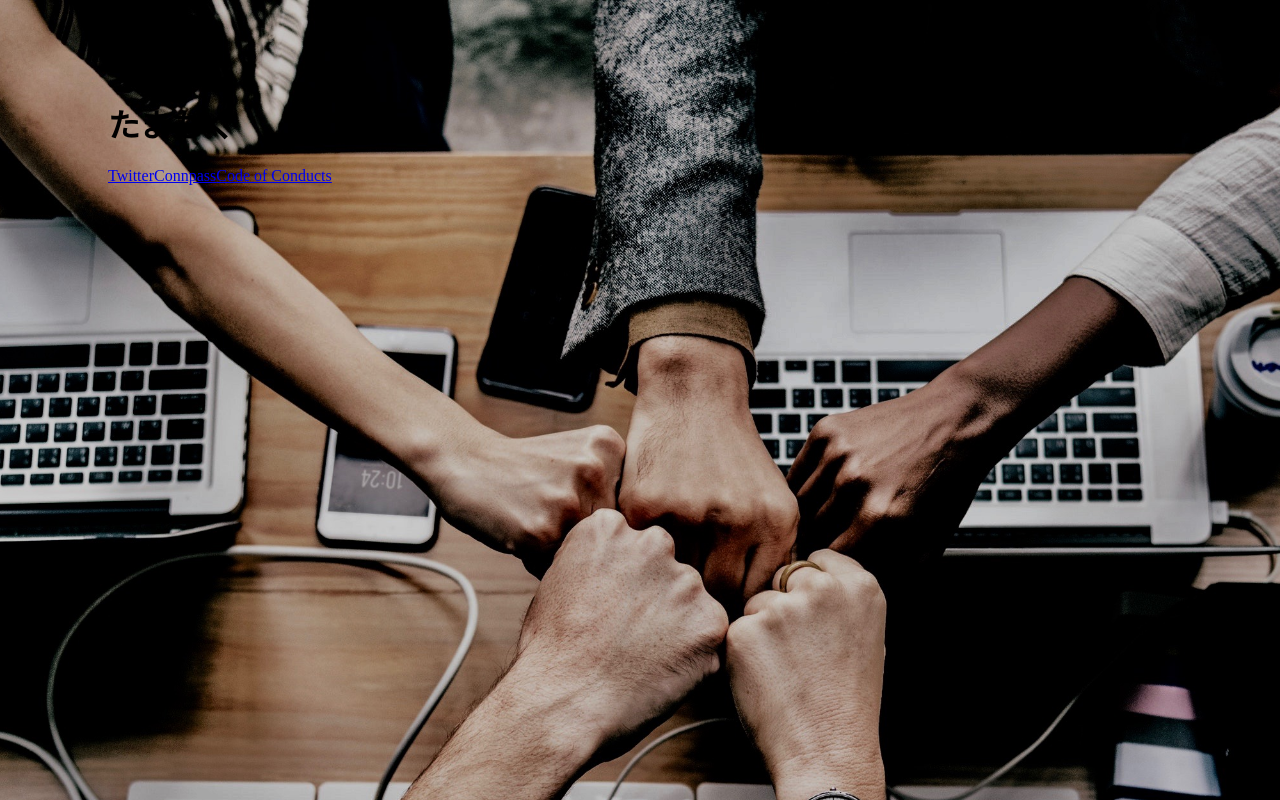
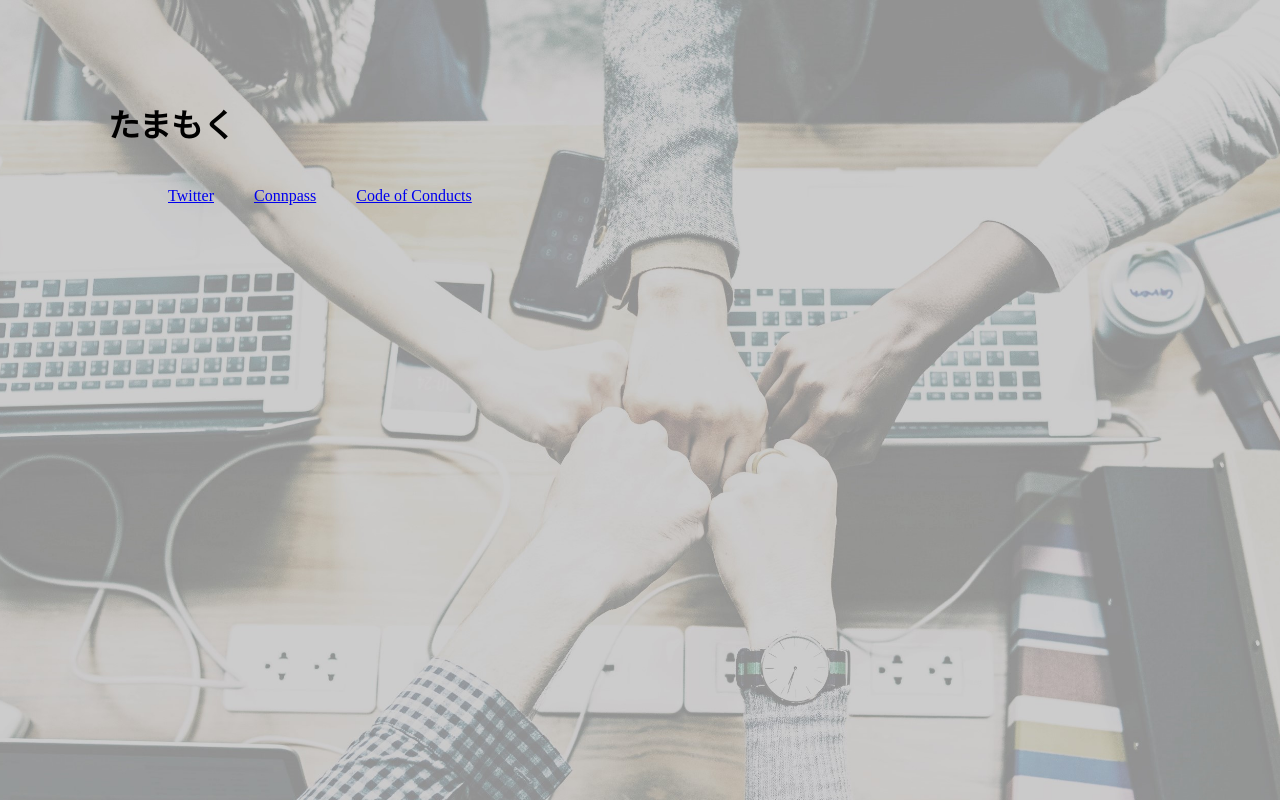
Before and after one commit to kazto/tamamoku, a Gatsby site: page / in a window 1280 px wide. Built offline with nearby package versions, Linux system fonts and the light colour scheme; Gatsby itself is replaced by a stand-in of ours.

Commit message:
fix: background

```diff
--- a/src/components/container.module.css
+++ b/src/components/container.module.css
@@ -1,4 +1,7 @@
 .container {
-    background-image: '../images/achievement-agreement-arms-1068523.jpg';
+    background-image: '../images/bggray.jpg';
+    background-attachment: fixed;
+    background-repeat: no-repeat;
+    background-size: 120vh;
     margin: 100px;
 }
--- a/src/components/image.js
+++ b/src/components/image.js
@@ -17,7 +17,7 @@ const Image = () => (
   <StaticQuery
     query={graphql`
       query {
-        placeholderImage: file(relativePath: { eq: "achievement-agreement-arms-1068523.jpg" }) {
+        placeholderImage: file(relativePath: { eq: "bggray.jpg" }) {
           childImageSharp {
             fluid(maxWidth: 300) {
               ...GatsbyImageSharpFluid
--- a/src/pages/coc.css
+++ b/src/pages/coc.css
@@ -3,5 +3,5 @@
 }
 
 .coccontents {
-    color: #fff;
+    color: #000;
 }
--- a/src/pages/coc.js
+++ b/src/pages/coc.js
@@ -1,12 +1,11 @@
 import React from "react"
-import { graphql } from "gatsby"
+import { graphql, Link } from "gatsby"
 import "./coc.css"
 
 const CoC = ({ data }) => {
-    console.log(data.markdownRemark)
-
     return (
         <div className="coc">
+            <h1><Link to="/">たまもく</Link></h1>
             <div className="coccontents" dangerouslySetInnerHTML={{ __html: data.markdownRemark.html }} ></div>
         </div>
     )
--- a/src/pages/index.css
+++ b/src/pages/index.css
@@ -1,9 +1,25 @@
 body {
-    background:
-        #fff
-        url('../images/achievement-agreement-arms-1068523.jpg')
-        no-repeat
-        top
-        center;
-    background-size: 150%;
+    background-image: url('../images/bggray.jpg');
+    background-repeat: repeat-y;
+    background-position: top center;
+    background-attachment: fixed;
+    background-size: 120%;
 }
+
+ul.linklist {
+    list-style-type: none;
+}
+
+li.listitem {
+    display: inline-block;
+    padding: 20px;
+}
+
+@media(max-width: 576px) {
+    body {
+        background-position: top center;
+        background-attachment: fixed;
+        background-size: 120%;
+    }
+
+}
--- a/src/pages/index.js
+++ b/src/pages/index.js
@@ -9,11 +9,11 @@ const IndexPage = () => (
   <Container>
     <SEO title="Home" keywords={[`gatsby`, `application`, `react`, `多摩地区`, `もくもく会`, `たまもく`]} />
     <h1>たまもく</h1>
-    <p>
-      <Link to="https://twitter.com/tamamokumoku">Twitter</Link>
-      <Link to="https://tamamoku.connpass.com">Connpass</Link>
-      <Link to="/coc">Code of Conducts</Link>
-    </p>
+    <ul class="linklist">
+      <li class="listitem"><a href="https://twitter.com/tamamokumoku">Twitter</a></li>
+      <li class="listitem"><a href="https://tamamoku.connpass.com">Connpass</a></li>
+      <li class="listitem"><Link to="/coc">Code of Conducts</Link></li>
+    </ul>
   </Container>
 )
 
```
Also changed, not shown: src/images/bggray.jpg (added), 1 other file.
